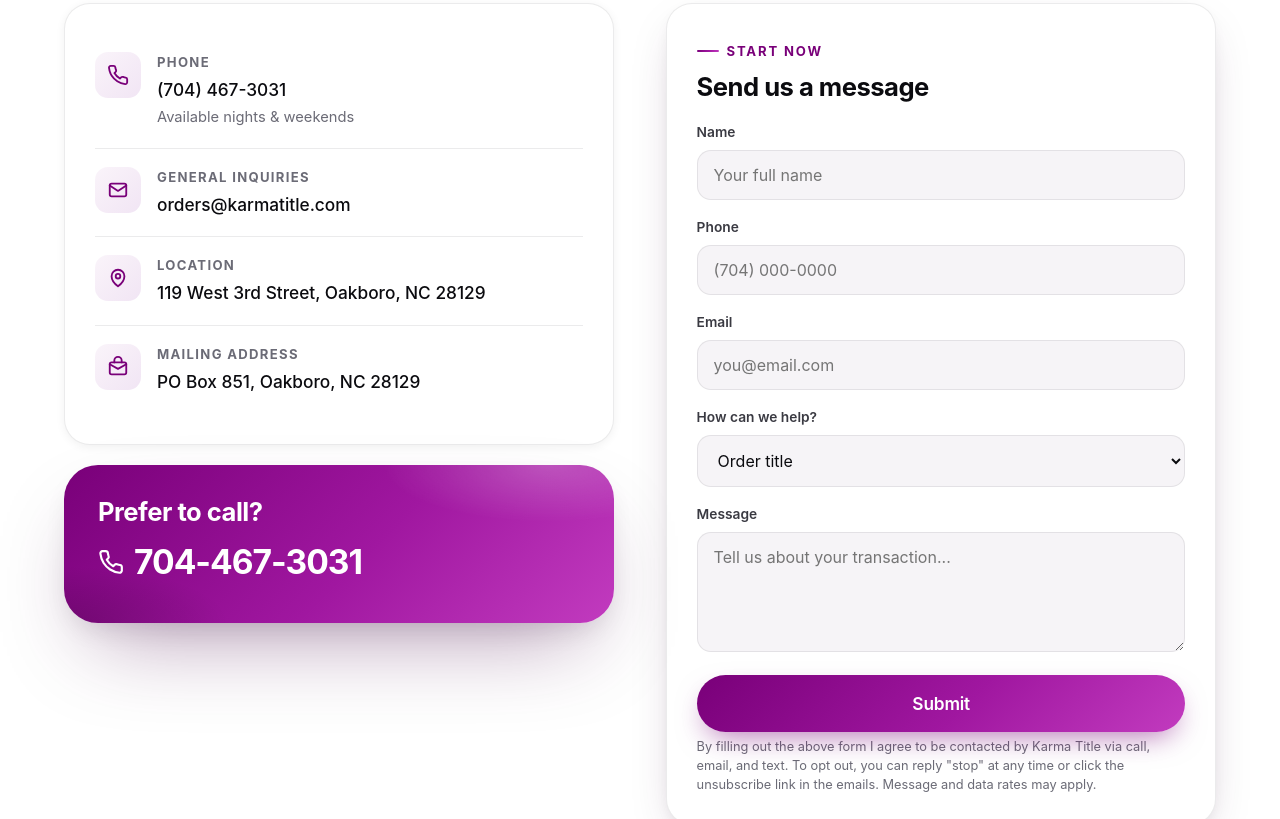
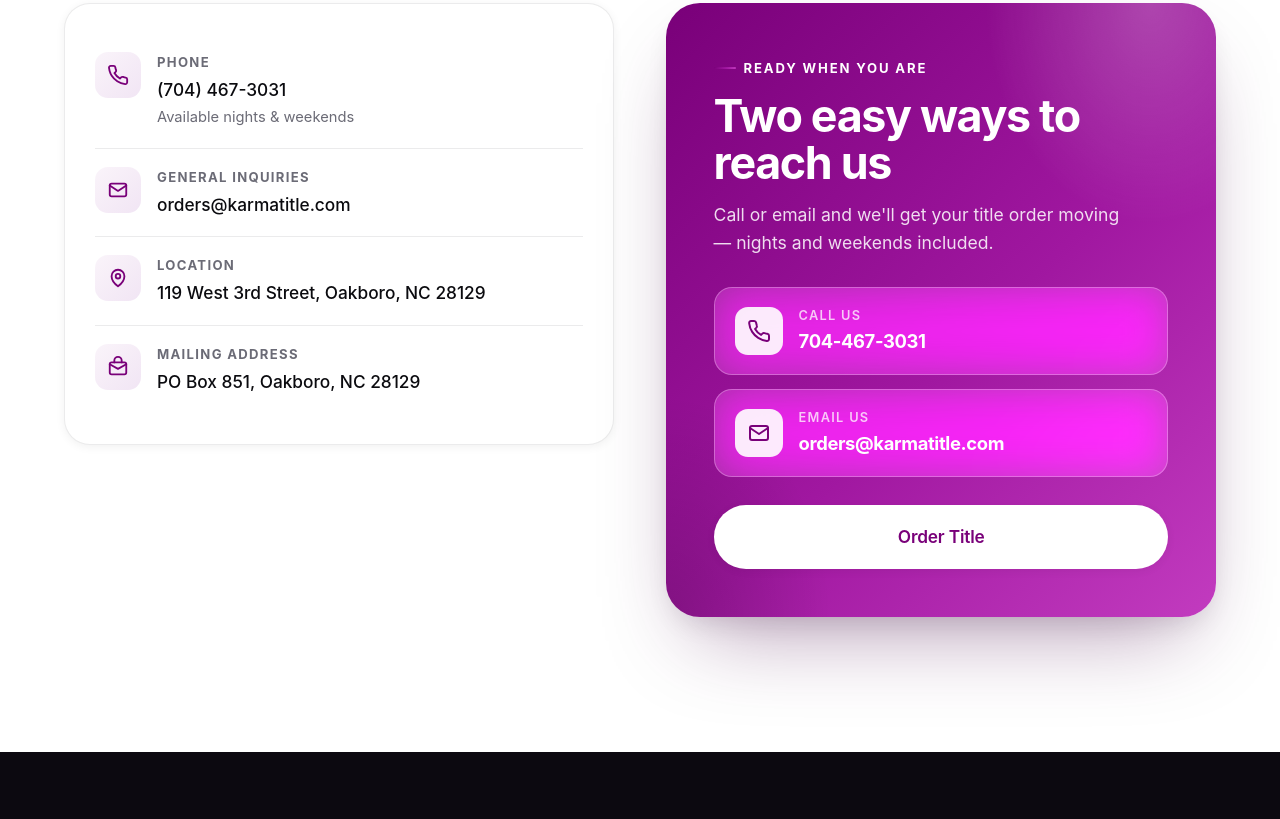
Before and after one commit to AaronPilk/Karma-Title-, a plain HTML site: page contact.html in a window 1280 px wide. Shown: the part 436-1255 px from the top of the page. Drawn offline with Linux system fonts and the light colour scheme.

Commit message:
Rebuild Karma Title (no contact form — call/email actions)

```diff
--- a/assets/css/styles.css
+++ b/assets/css/styles.css
@@ -318,6 +318,20 @@
 .form-ok { display:none; padding: 16px; border-radius: 14px; background: var(--purple-100); color: var(--purple); font-weight:600; text-align:center; margin-top: 14px; }
 .form-ok.show { display:block; }
 
+/* Contact reach cards (no form) */
+.reach { display: grid; gap: 14px; }
+.reach-card {
+  display: flex; align-items: center; gap: 16px; padding: 18px 20px;
+  background: rgba(255,255,255,.14); border: 1px solid rgba(255,255,255,.28);
+  border-radius: 18px; backdrop-filter: var(--glass); -webkit-backdrop-filter: var(--glass);
+  transition: background .3s var(--ease), transform .3s var(--ease); color: #fff;
+}
+.reach-card:hover { background: rgba(255,255,255,.22); transform: translateY(-3px); }
+.reach-ic { flex: none; width: 48px; height: 48px; border-radius: 13px; background: rgba(255,255,255,.9); display: grid; place-items: center; }
+.reach-ic svg { width: 24px; height: 24px; color: var(--purple); }
+.reach-card span { display: block; font-size: .8rem; text-transform: uppercase; letter-spacing: .1em; color: rgba(255,255,255,.75); font-weight: 600; }
+.reach-card b { display: block; font-size: clamp(1rem,1.5vw,1.15rem); letter-spacing: -.02em; color: #fff; overflow-wrap: anywhere; }
+
 /* ---------- Page hero (inner pages) ---------- */
 .page-hero { padding-top: 150px; padding-bottom: 20px; position: relative; overflow: hidden; }
 .page-hero-bg { position:absolute; inset:0; z-index:-1;
--- a/contact.html
+++ b/contact.html
@@ -76,52 +76,25 @@
             <div><b>Mailing Address</b><p>PO Box 851, Oakboro, NC 28129</p></div>
           </div>
         </div>
-
-        <div class="cta-inner" style="margin-top:20px;padding:34px;">
-          <h2 class="h3" style="color:#fff;">Prefer to call?</h2>
-          <a href="tel:+17044673031" class="cta-phone" style="margin-top:10px;">
-            <svg viewBox="0 0 24 24" fill="none" stroke="currentColor" stroke-width="2" width="26" height="26"><path d="M22 16.9v3a2 2 0 01-2.2 2 19.8 19.8 0 01-8.6-3 19.5 19.5 0 01-6-6 19.8 19.8 0 01-3-8.6A2 2 0 014.1 2h3a2 2 0 012 1.7c.1 1 .4 1.9.7 2.8a2 2 0 01-.4 2.1L8.1 9.9a16 16 0 006 6l1.3-1.3a2 2 0 012.1-.5c.9.3 1.8.6 2.8.7a2 2 0 011.7 2z" stroke-linejoin="round"/></svg>
-            704-467-3031
-          </a>
-        </div>
       </div>
 
-      <!-- FORM -->
+      <!-- ACTION CARD -->
       <div class="reveal d1">
-        <div class="form-card">
-          <span class="eyebrow">Start now</span>
-          <h2 class="h3" style="margin:12px 0 20px;">Send us a message</h2>
-          <form id="contactForm" novalidate>
-            <div class="field">
-              <label for="name">Name</label>
-              <input type="text" id="name" name="name" placeholder="Your full name" required />
-            </div>
-            <div class="field">
-              <label for="phone">Phone</label>
-              <input type="tel" id="phone" name="phone" placeholder="(704) 000-0000" />
-            </div>
-            <div class="field">
-              <label for="email">Email</label>
-              <input type="email" id="email" name="email" placeholder="you@email.com" required />
-            </div>
-            <div class="field">
-              <label for="reason">How can we help?</label>
-              <select id="reason" name="reason">
-                <option>Order title</option>
-                <option>Residential title insurance</option>
-                <option>Commercial title insurance</option>
-                <option>Closing services</option>
-                <option>General question</option>
-              </select>
-            </div>
-            <div class="field">
-              <label for="message">Message</label>
-              <textarea id="message" name="message" placeholder="Tell us about your transaction..."></textarea>
-            </div>
-            <button type="submit" class="btn btn-primary btn-lg" style="width:100%;">Submit</button>
-            <div class="form-ok">Thanks for submitting! Your email client will open to send your message.</div>
-            <p class="form-note">By filling out the above form I agree to be contacted by Karma Title via call, email, and text. To opt out, you can reply "stop" at any time or click the unsubscribe link in the emails. Message and data rates may apply.</p>
-          </form>
+        <div class="cta-inner" style="padding:clamp(32px,5vw,48px);height:100%;">
+          <span class="eyebrow" style="color:#fff;">Ready when you are</span>
+          <h2 class="h2" style="color:#fff;margin-top:14px;">Two easy ways to reach us</h2>
+          <p style="color:rgba(255,255,255,.86);font-size:1.1rem;margin:14px 0 30px;max-width:420px;">Call or email and we'll get your title order moving — nights and weekends included.</p>
+          <div class="reach">
+            <a href="tel:+17044673031" class="reach-card">
+              <div class="reach-ic"><svg viewBox="0 0 24 24" fill="none" stroke="currentColor" stroke-width="2"><path d="M22 16.9v3a2 2 0 01-2.2 2 19.8 19.8 0 01-8.6-3 19.5 19.5 0 01-6-6 19.8 19.8 0 01-3-8.6A2 2 0 014.1 2h3a2 2 0 012 1.7c.1 1 .4 1.9.7 2.8a2 2 0 01-.4 2.1L8.1 9.9a16 16 0 006 6l1.3-1.3a2 2 0 012.1-.5c.9.3 1.8.6 2.8.7a2 2 0 011.7 2z" stroke-linejoin="round"/></svg></div>
+              <div><span>Call us</span><b>704-467-3031</b></div>
+            </a>
+            <a href="mailto:orders@karmatitle.com?subject=Karma%20Title%20Inquiry" class="reach-card">
+              <div class="reach-ic"><svg viewBox="0 0 24 24" fill="none" stroke="currentColor" stroke-width="2"><rect x="3" y="5" width="18" height="14" rx="2"/><path d="M3 7l9 6 9-6" stroke-linecap="round" stroke-linejoin="round"/></svg></div>
+              <div><span>Email us</span><b>orders@karmatitle.com</b></div>
+            </a>
+          </div>
+          <a href="mailto:orders@karmatitle.com?subject=Karma%20Title%20Order" class="btn btn-white btn-lg" style="margin-top:28px;width:100%;">Order Title</a>
         </div>
       </div>
 
```
